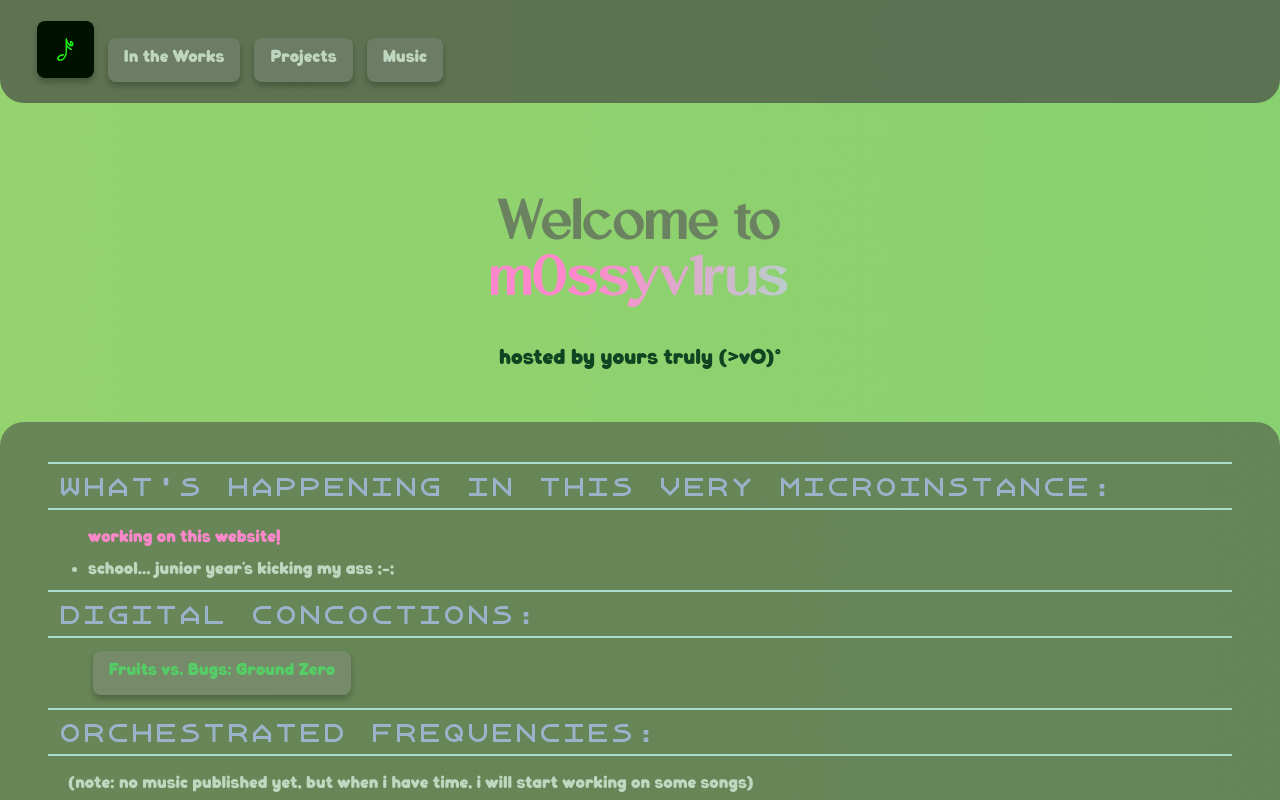
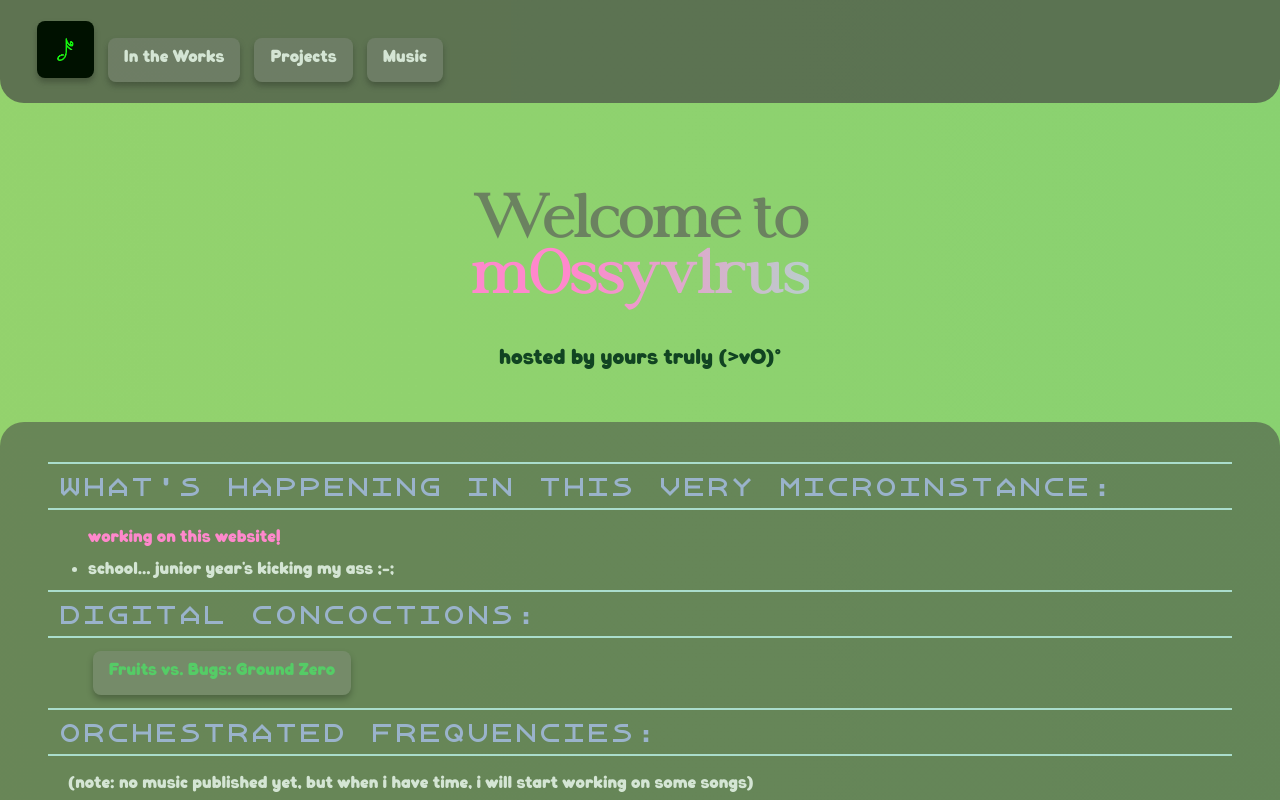
Before and after one commit to Improvingtime50/my-website, an Astro site: page / in a window 1280 px wide. Shown: the top 800 px of the page. Built offline with nearby package versions, Linux system fonts and the light colour scheme; Astro itself is replaced by a stand-in of ours.

Commit message:
new font

```diff
--- a/src/pages/index.astro
+++ b/src/pages/index.astro
@@ -36,7 +36,7 @@ const version = packageJson.version;
 
 			<!-- Greetings -->
 			<header class="title">
-				<h1 class="crafteds wide" style="margin-top: 150px;">
+				<h1 class="orange-avenue wide" style="margin-top: 150px;">
 					Welcome to<br /><span class="fancy">m0ssyv1rus</span>
 				</h1>
 				<h2
--- a/src/styles/global.css
+++ b/src/styles/global.css
@@ -1,6 +1,6 @@
 /* Colors */
 :root {
-    --text: #bfd6bf;
+    --text: #d4e5d4;
     --invis: #000000000;
     --h1: rgba(105, 125, 95, 0.95);
     --h2: rgba(157, 210, 200, 0.95);
@@ -81,6 +81,17 @@
 
 .xanmono {
     font-family: "Xanmono Regular", sans-serif;
+}
+
+@font-face {
+    font-family: "Orange Avenue";
+    src: url("/fonts/orange-avenue-demo.regular.woff2") format("woff2");
+    font-weight: normal;
+    font-style: normal;
+}
+
+.orange-avenue {
+    font-family: "Orange Avenue", sans-serif;
 }
 
 /* Background */
```
Also changed, not shown: fonts/orange-avenue-demo.regular.woff2 (added).
